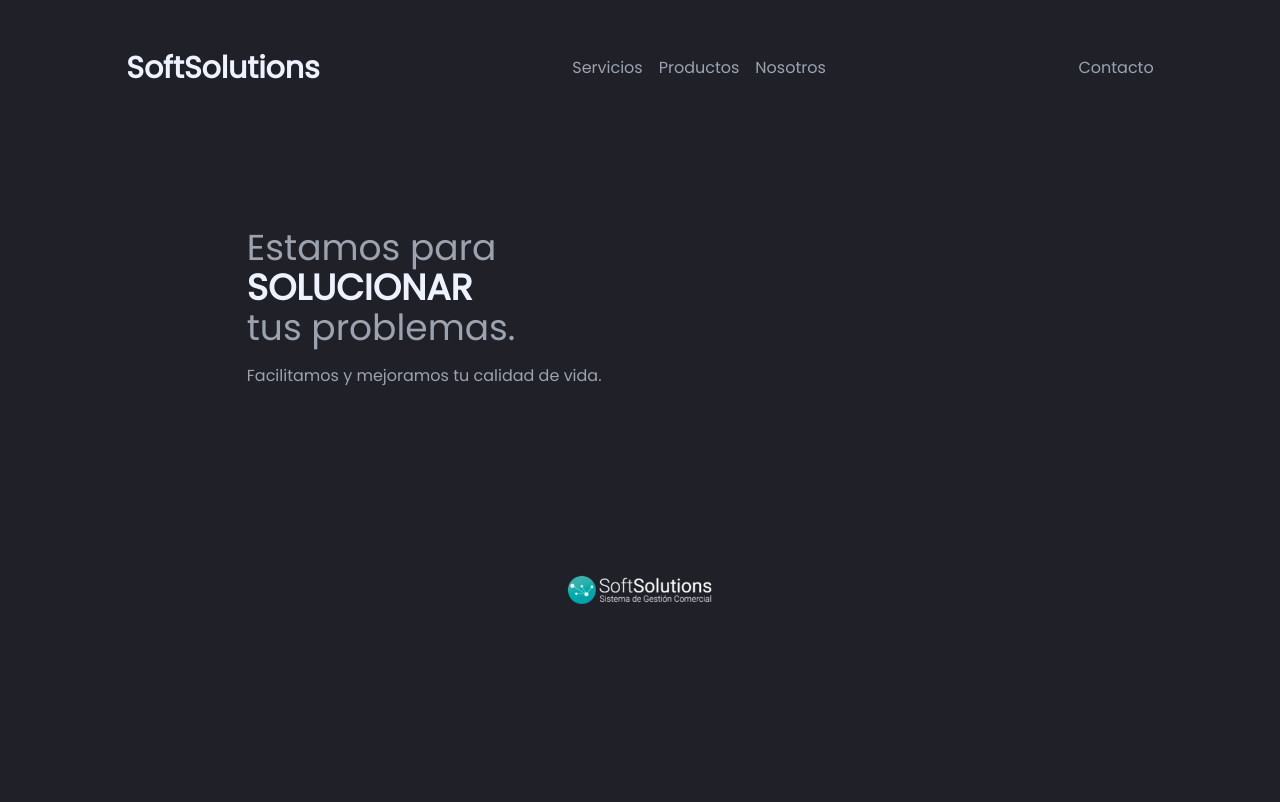
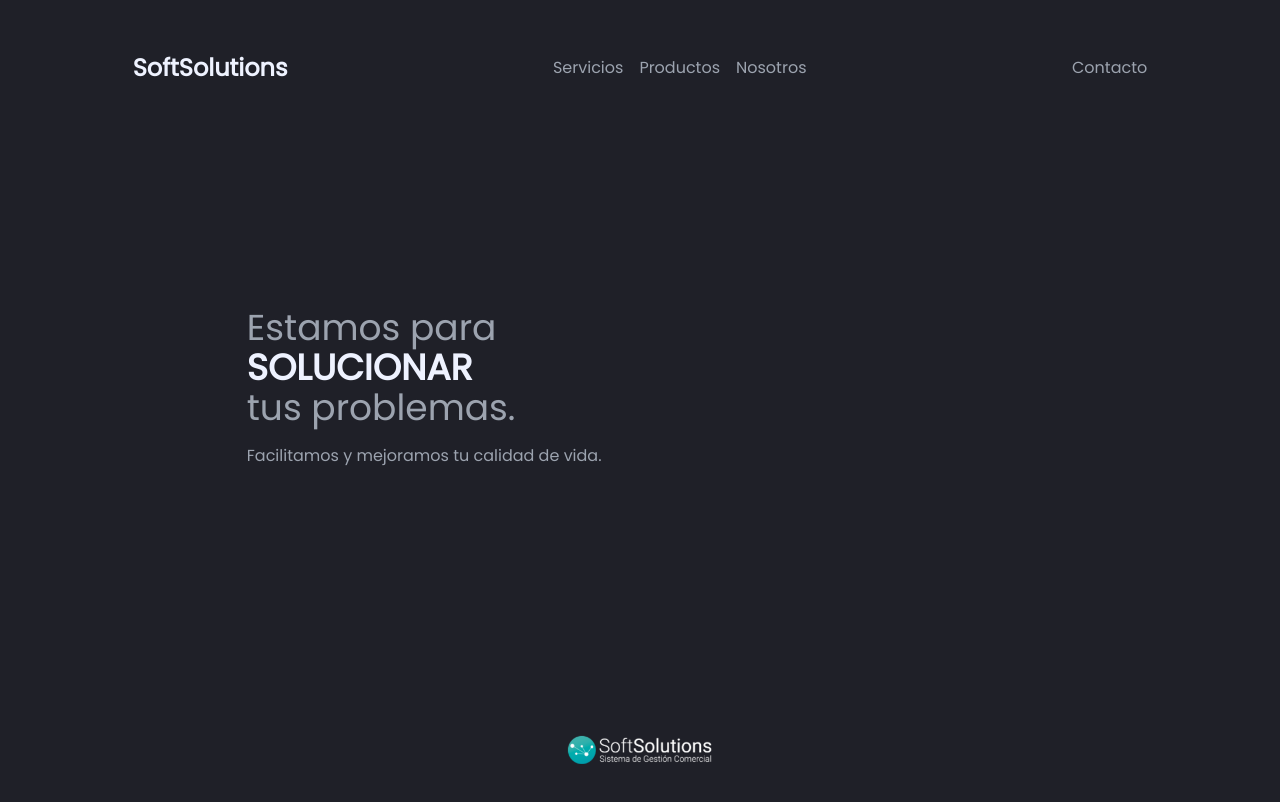
Before and after one commit to agussanchz/Page-Softsolutions, a React (Vite) app: page / in a window 1280 px wide. Shown: the top 802 px of the page. Built offline with nearby package versions, Linux system fonts and the light colour scheme.

Commit message:
add styles

```diff
--- a/src/components/Header/Header.jsx
+++ b/src/components/Header/Header.jsx
@@ -3,26 +3,27 @@ import headerLogo from '../../images/dev.png'
 import headerResponsive from '../../images/headerResponsive.png'
 export default function Header({ desactive }) {
   //Constantes para controlar clases
-  const className_title = 'text-4xl text-gray-400 animate__animated animate__fadeInDown md:text-4xl'
+
   const close = !desactive ? 'hidden' : '';
+
 
   //Renderizado
   return (
     <>
-      <header className={'h-auto py-5 flex justify-center items-center md:h-full ' + close}>
+      <header className={'h-auto py-5 flex justify-center items-center md:h-full md:my-20 ' + close}>
         <div className='md:flex md:justify-center md:items-center md:gap-40'>
-          <div className='h-auto pt-14 flex justify-center md:hidden'>
-            <img src={headerResponsive} alt="imagen-header" className='h-80 animate__animated animate__fadeInDown' />
+          <div className='h-auto pt-14 flex justify-center animate__animated animate__fadeInDown md:hidden'>
+            <img src={headerResponsive} alt="imagen-header" className='h-80' />
           </div>
 
           <div className='flex justify-center flex-col p-5 gap-4 md:text-start'>
+            <div className=' text-4xl text-gray-400 animate__animated animate__fadeInDown'>
+              <h2>Estamos para</h2>
+              <span className='font-bold uppercase text-indigo-50'>solucionar</span>
+              <h2>tus problemas.</h2>
+            </div>
             <div className='animate__animated animate__fadeInDown animate__delay-1s'>
-              <h2 className={className_title}>Estamos para</h2>
-              <span className='text-4xl font-bold uppercase text-indigo-50'>solucionar</span>
-              <h2 className={className_title}>tus problemas.</h2>
-            </div>
-            <div>
-              <p className='animate__animated animate__fadeInDown animate__delay-2s text-indigo-50 md:text-gray-400'>Facilitamos y mejoramos tu calidad de vida.</p>
+              <p className=' text-indigo-50 md:text-gray-400'>Facilitamos y mejoramos tu calidad de vida.</p>
             </div>
           </div>
 
--- a/src/components/Navbar/Navbar.jsx
+++ b/src/components/Navbar/Navbar.jsx
@@ -15,8 +15,8 @@ export default function Navbar({ openMenu }) {
         <>
             <nav className='h-24 pt-10 flex justify-around items-center animate__animated animate__fadeInDown animate__delay-2s'>
                 <div className='md:flex md:font-bold'>
-                    <h2 className='text-bold text-3xl text-indigo-50 md:special-underline '>
-                        <a href="/">SoftSolutions</a>
+                    <h2 className='text-bold text-3xl text-indigo-50 md:text-2xl '>
+                        <a href="/" className='special-underline'>SoftSolutions</a>
                     </h2>
                 </div>
 
```
